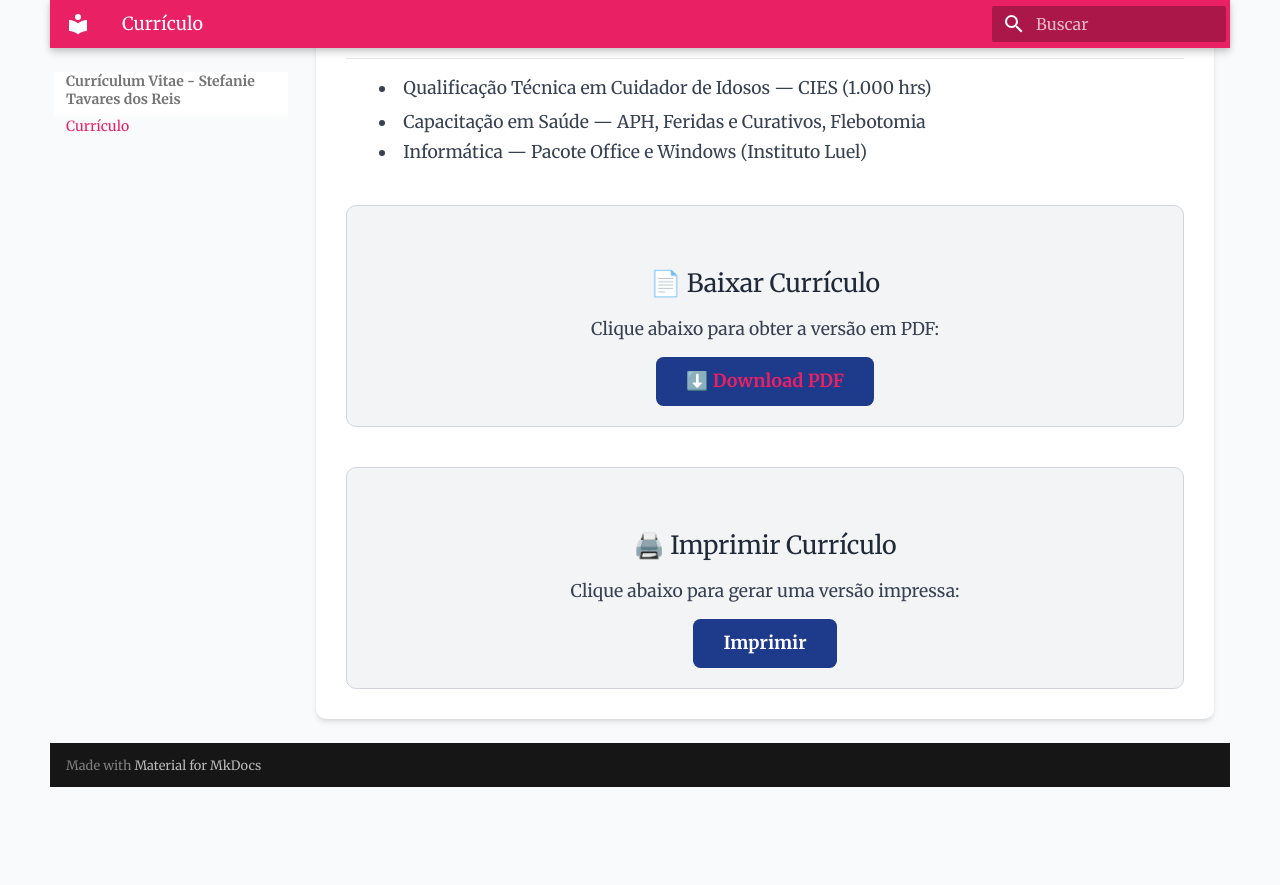
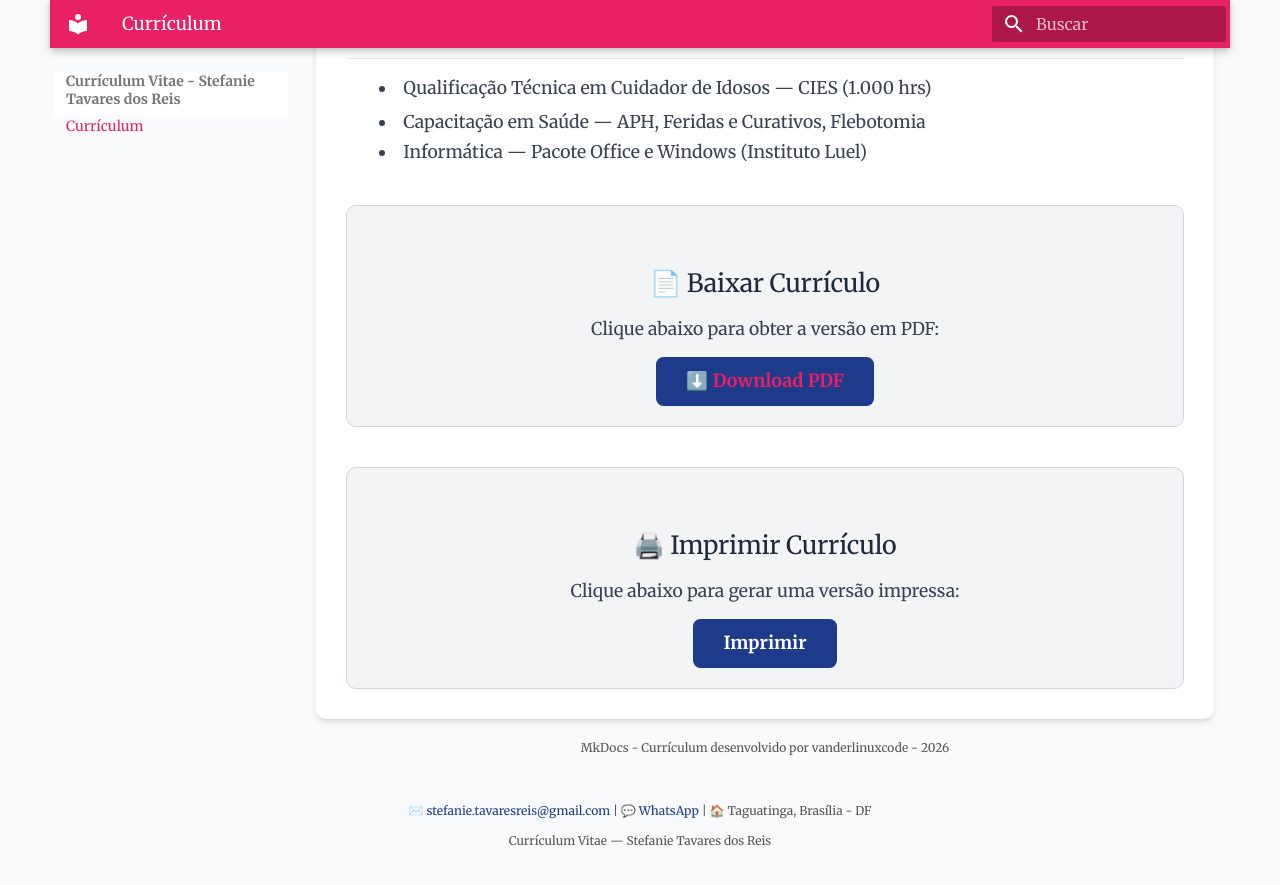
Before and after one commit to vanderlinuxcode/stefanie, an MkDocs documentation site: the page built from docs/index.md, in a window 1280 px wide and 900 px high, scrolled down 1423 px. Shown: the top 885 px of the window. Built offline with MkDocs 1.6.1 and Material for MkDocs 9.7.7, drawn with Linux system fonts in a browser that asks for light colours; nearby versions of some CDN libraries; before the commit the page ends 2260 px from its top, so only the background shows below that.

Commit message:
curriculum v1.1

```diff
--- a/docs/index.md
+++ b/docs/index.md
@@ -123,5 +123,10 @@
 
     </div>
   </div>
+   <p style="text-align:center; font-size:12px; color:#555;">
+   <br>
+      MkDocs - Currículum desenvolvido por vanderlinuxcode - 2026
+    </p>
+
 </body>
 </html>
--- a/mkdocs.yml
+++ b/mkdocs.yml
@@ -2,6 +2,7 @@ site_name: "Currículum Vitae - Stefanie Tavares dos Reis"
 
 theme:
   name: material
+  custom_dir: overrides
   language: pt-BR
   palette:
     - scheme: default
@@ -10,6 +11,7 @@ theme:
   features:
     - navigation.top
     - toc.integrate   # títulos aparecem na lateral
+  generator: false
 
 markdown_extensions:
   - md_in_html
@@ -21,4 +23,4 @@ plugins:
   - search
 
 nav:
-  - Currículo: index.md
+  - Currículum: index.md
--- /dev/null
+++ b/overrides/partials/footer.html
@@ -0,0 +1,16 @@
+{% block footer %}
+  <div style="text-align:center; font-size:12px; color:#555; margin-top:1rem;">
+    <p>
+      ✉️ <a href="mailto:stefanie.tavaresreis@gmail.com" style="color:#1E3A8A; text-decoration:none;">
+        stefanie.tavaresreis@gmail.com
+      </a> |
+      💬 <a href="https://wa.me/5561986639963" target="_blank" style="color:#1E3A8A; text-decoration:none;">
+        WhatsApp
+      </a> |
+      🏠 Taguatinga, Brasília - DF
+    </p>
+    <p style="margin-top:0.5rem;">
+      Currículum Vitae — Stefanie Tavares dos Reis
+    </p>
+  </div>
+{% endblock %}
```
Also changed, not shown: site/404.html, site/index.html, site/search/search_index.json.
